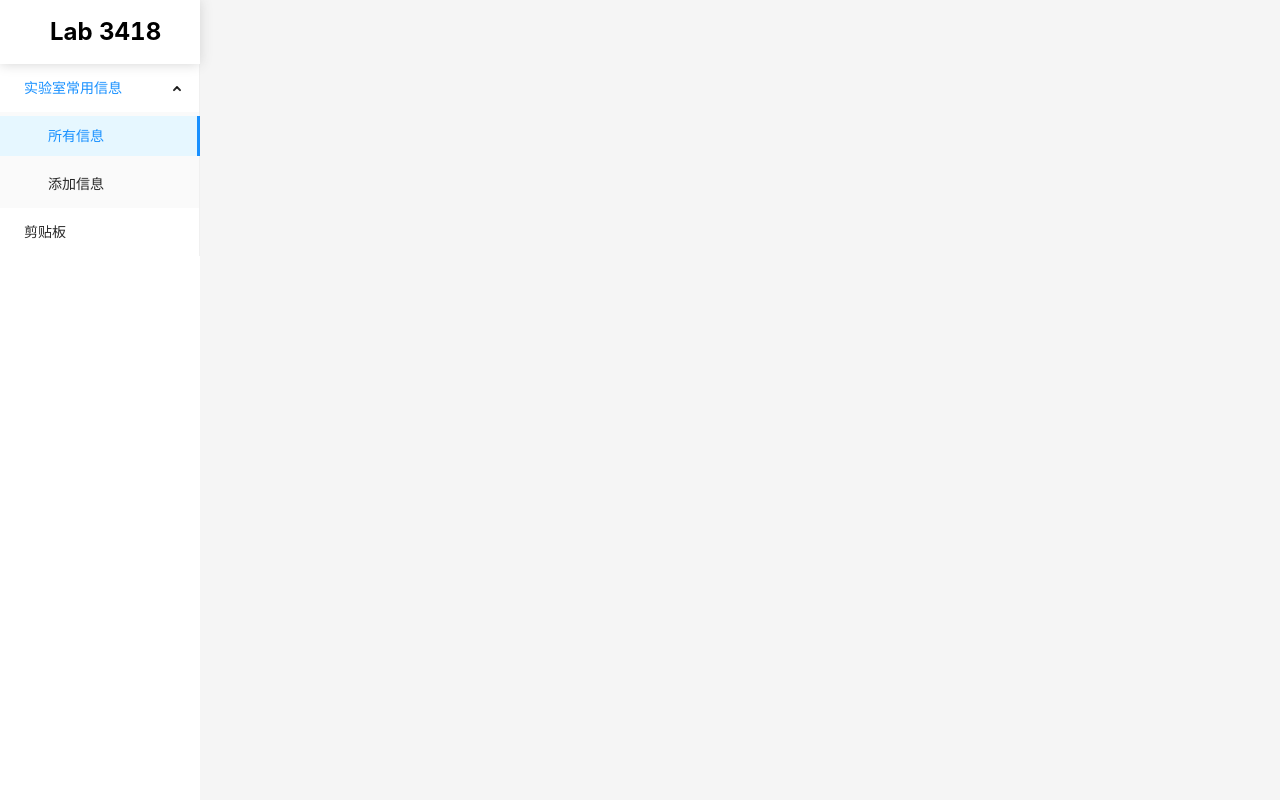
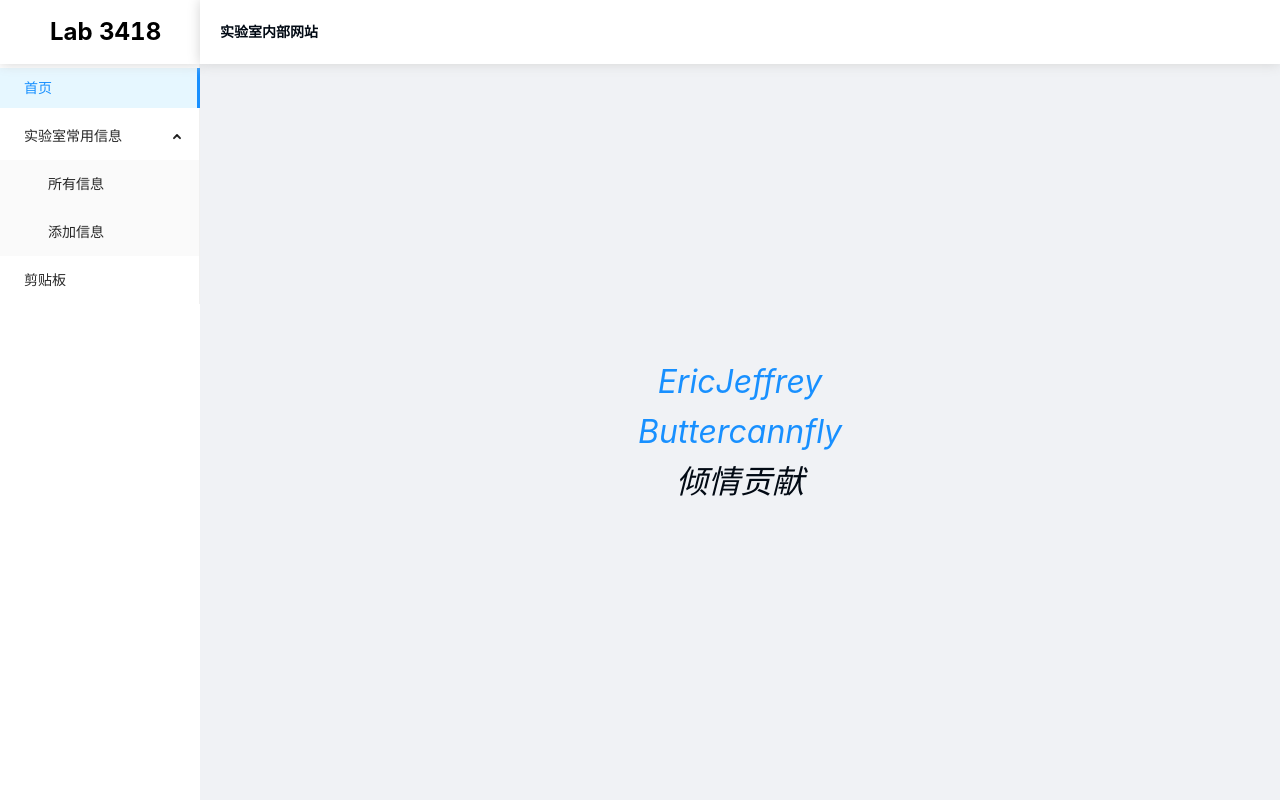
Before and after one commit to USTC3418Lab/Lab418Site, a React (Create React App) app in the folder frontend/: page / in a window 1280 px wide. Built offline with nearby package versions, Linux system fonts and the light colour scheme.

Commit message:
完成更新页面的跳转

```diff
--- a/frontend/public/index.html
+++ b/frontend/public/index.html
@@ -6,7 +6,7 @@
   <meta name="viewport" content="width=device-width, initial-scale=1" />
   <meta name="theme-color" content="#000000" />
   <meta name="description" content="Web site created using create-react-app" />
-  <title>React App</title>
+  <title>3418实验室</title>
 </head>
 
 <body>
--- a/frontend/src/App.js
+++ b/frontend/src/App.js
@@ -7,34 +7,33 @@ import { Switch, Route, BrowserRouter as Router, Link } from 'react-router-dom';
 import DocEditor from './pages/docEditor';
 import ClipboardPage from './pages/clipboard';
 import DocPage from './pages/doc';
+import HomePage from './pages/home';
 
 const { Header, Sider } = Layout;
 
-class RouteDispatcher extends Component {
-    render() {
-        const path2Page = {
-            "/page/doc": <DocPage />,
-            "/page/doc-editor": <DocEditor />,
-            "/page/clipboard": <ClipboardPage />
-        };
-        return path2Page[this.props.path || "/doc"];
+const path2page = (path) => {
+    switch (path) {
+        case "/page/doc":
+            return DocPage;
+        case "/page/doc-editor":
+            return DocEditor;
+        case "/page/clipboard":
+            return ClipboardPage;
+        case "/":
+        default:
+            return HomePage;
     }
-}
+};
 
 export default class App extends Component {
-    // Todo 可以通过 RouteWithSubRoutes 方式构建 菜单Menu 和 路由Switch 从而避免耦合
     render() {
-        const paths = ["/page/doc", "/page/doc-editor", "/page/clipboard"];
-        const titles = ["实验室常用信息", "所有信息", "添加信息", "剪贴板"];
-        const RouteList = ({ paths }) => (
-            <>
-                {paths.map((path, index) => (
-                    <Route key={index} path={path}>
-                        <RouteDispatcher path={path} />
-                    </Route>
-                ))}
-            </>
-        );
+        const paths = ["/", "/page/doc", "/page/doc-editor", "/page/clipboard"];
+        const titles = ["首页", "实验室常用信息", "所有信息", "添加信息", "剪贴板"];
+        const RouteList = ({ paths }) => (<>
+            {paths.map((path, index) => (
+                <Route key={index} path={path} exact={true} component={path2page(path)}/>
+            ))}
+        </>);
         return (
             <Layout className="app">
                 <Router>
--- a/frontend/src/SiderMenu.js
+++ b/frontend/src/SiderMenu.js
@@ -5,7 +5,7 @@ import { Link } from 'react-router-dom'
 const { SubMenu } = Menu;
 
 export default class SiderMenu extends Component {
-    state = { theme: 'light', current: '1' };
+    state = { theme: 'light', current: '0' };
 
     handleClick = e => this.setState({ current: e.key });
 
@@ -20,16 +20,19 @@ export default class SiderMenu extends Component {
                     defaultOpenKeys={['sub1']}
                     selectedKeys={[this.state.current]}
                     mode="inline" >
-                    <SubMenu key="sub1" title={titles[0]}>
+                    <Menu.Item key="0">
+                        <Link to={paths[0]}>{titles[0]}</Link>
+                    </Menu.Item>
+                    <SubMenu key="sub1" title={titles[1]}>
                         <Menu.Item key="1">
-                            <Link to={paths[0]}>{titles[1]}</Link>
+                            <Link to={paths[1]}>{titles[2]}</Link>
                         </Menu.Item>
                         <Menu.Item key="2">
-                            <Link to={paths[1]}>{titles[2]}</Link>
+                            <Link to={paths[2]}>{titles[3]}</Link>
                         </Menu.Item>
                     </SubMenu>
-                    <Menu.Item key="sub2">
-                        <Link to={paths[2]}>{titles[3]}</Link>
+                    <Menu.Item key="3">
+                        <Link to={paths[3]}>{titles[4]}</Link>
                     </Menu.Item>
                 </Menu>
             </>
--- a/frontend/src/client.js
+++ b/frontend/src/client.js
@@ -18,6 +18,7 @@ export function deleteDoc(title) {
     console.log("deleting: ", title);
     return new Promise((resolve, reject) => {
         randomer().then(v => resolve(JSON.parse(v))).catch(v => reject(v));
-        // todo delete api here
+        // todo delete api
     });
 }
+// todo update api
--- a/frontend/src/pages/doc.js
+++ b/frontend/src/pages/doc.js
@@ -5,6 +5,7 @@ import '../styles/doc.css';
 import { EditOutlined, DeleteOutlined } from '@ant-design/icons';
 import { getDoc, deleteDoc } from '../client';
 import ReactMarkdown from 'react-markdown';
+import { Link } from 'react-router-dom';
 
 const { Header, Content } = Layout;
 
@@ -114,9 +115,12 @@ class DocCard extends Component {
                     cancelText="否">
                     <DeleteOutlined key="delete" />
                 </Popconfirm>,
-                <EditOutlined key="edit" onClick={this.onEdit} />
+                <Link
+                    to={{ pathname: "/page/doc-editor", state: { doc: doc, typeUpdate: true } }}>
+                    <EditOutlined key="edit" />
+                </Link>
             ]}>
-            <ReactMarkdown  className="doc-card-para">{doc.paragraph}</ReactMarkdown>
+            <ReactMarkdown className="doc-card-para">{doc.paragraph}</ReactMarkdown>
         </Card>;
     }
 };
--- a/frontend/src/pages/docEditor.js
+++ b/frontend/src/pages/docEditor.js
@@ -12,8 +12,9 @@ const { Header } = Layout;
 export default class DocEditor extends Component {
     constructor(props) {
         super(props);
-
-        this.state = { rawText: "" };
+        this.state = {
+            rawText: null
+        };
         this.onEditorTextChange = this.onEditorTextChange.bind(this);
     }
 
@@ -23,12 +24,21 @@ export default class DocEditor extends Component {
         this.setState({ rawText: value });
     }
 
+    render() {
+        const passedState = this.props.location ? this.props.location.state : null;
+        const doc = passedState ? passedState.doc : null;
 
-    render() {
+        var buttonText = "添加", titleText = null, editorText = null;
+        if (doc) {
+            buttonText = "更新";
+            titleText = doc.title;
+            editorText = doc.paragraph
+        }
+
         return <Layout className="doc-editor">
             <Header className="editor-header header">
-                <Input placeholder="标题" className="editor-title-input" />
-                <Button type="primary">添加</Button>
+                <Input placeholder="标题" className="editor-title-input" value={titleText} />
+                <Button type="primary">{buttonText}</Button>
             </Header>
             <Layout className="editor-holder">
                 <CodeMirror
@@ -38,6 +48,7 @@ export default class DocEditor extends Component {
                         lineNumbers: true
                     }}
                     className="editor-codemirror"
+                    value={editorText}
                     onChange={this.onEditorTextChange} />
                 <ReactMarkdown className="editor-preview" source={this.state.rawText} />
             </Layout>
--- /dev/null
+++ b/frontend/src/pages/home.js
@@ -0,0 +1,22 @@
+import React, { Component } from 'react';
+import { Layout } from 'antd';
+import '../styles/homepage.css'
+
+const { Header } = Layout;
+
+export default class HomePage extends Component {
+    render() {
+        return <Layout className="homepage">
+            <Header className="header">实验室内部网站</Header>
+            <div style={{ display: "flex", flex: 1 }}>
+                <span className="homepage-content">
+                    <a href="https://github.com/EricJeffrey" target="_">EricJeffrey</a>
+                    <br />
+                    <a href="https://github.com/buttercannfly/" target="_">Buttercannfly</a>
+                    <br />
+                    倾情贡献
+                </span>
+            </div>
+        </Layout>;
+    }
+};
--- a/frontend/src/styles/doc.css
+++ b/frontend/src/styles/doc.css
@@ -1,9 +1,10 @@
 .doc {
     overflow: hidden;
+    --gap-common: 20px;
 }
 
 .doc-title{
-    padding: 0px 20px;
+    padding: 0px var(--gap-common);
     font-weight: bold;
 }
 
@@ -15,7 +16,7 @@
 }
 
 .doc-card {
-    margin: 20px;
+    margin: var(--gap-common);
     max-width: 400px;
     height: fit-content;
     transition: all 300ms ease;
--- /dev/null
+++ b/frontend/src/styles/homepage.css
@@ -0,0 +1,20 @@
+.homepage {
+    display: flex;
+    flex-direction: column;
+    --gap-common: 20px;
+}
+
+.homepage>.header {
+    padding: 0px var(--gap-common);
+    font-weight: bold;
+}
+
+.homepage-content {
+    justify-self: center;
+    align-self: center;
+    text-align: center;
+    flex: 1;
+    font-style: italic;
+    font-family: '-webkit-pictograph', -apple-system, BlinkMacSystemFont, 'Segoe UI', Roboto, Oxygen, Ubuntu, Cantarell, 'Open Sans', 'Helvetica Neue', sans-serif;
+    font-size: xx-large;
+}
```
